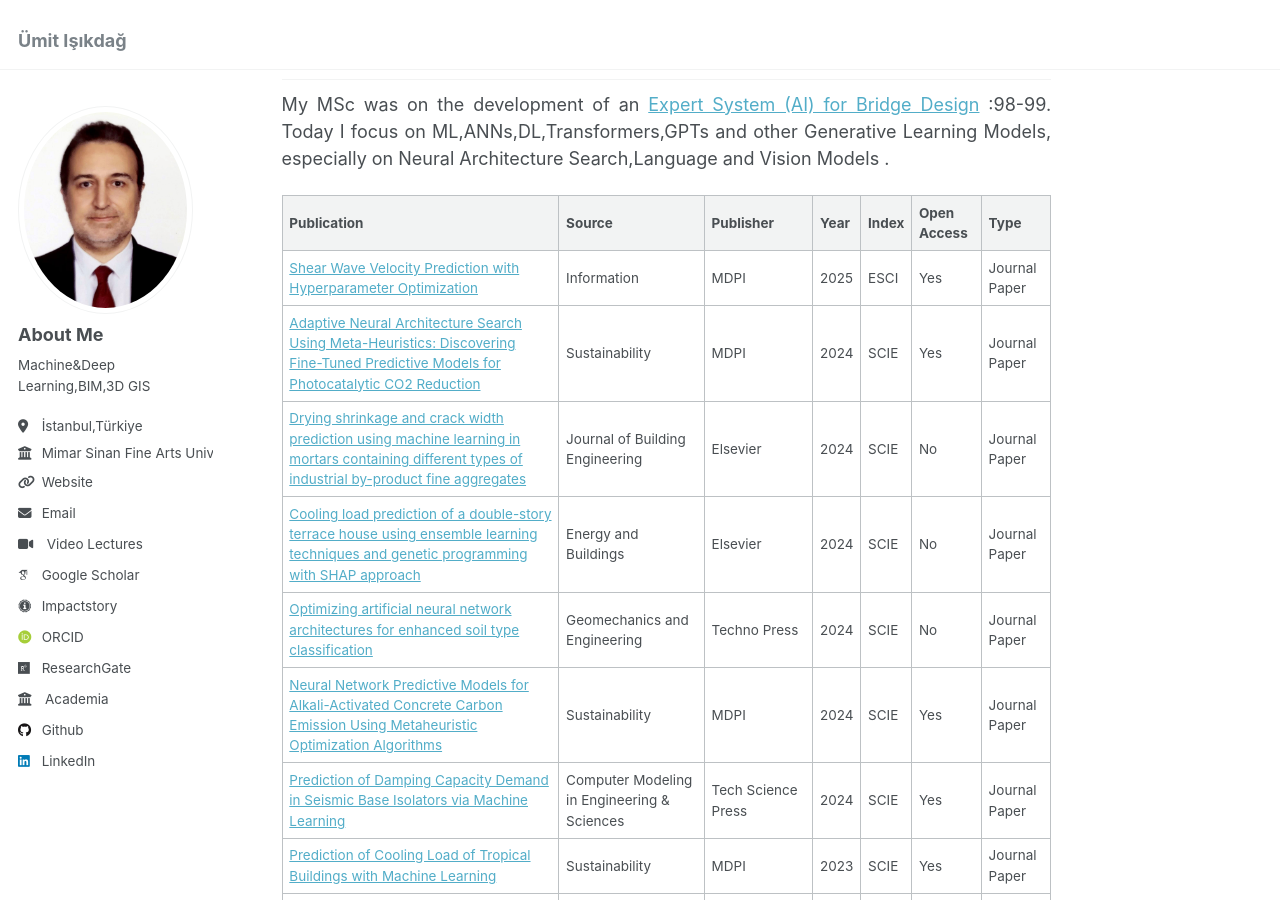
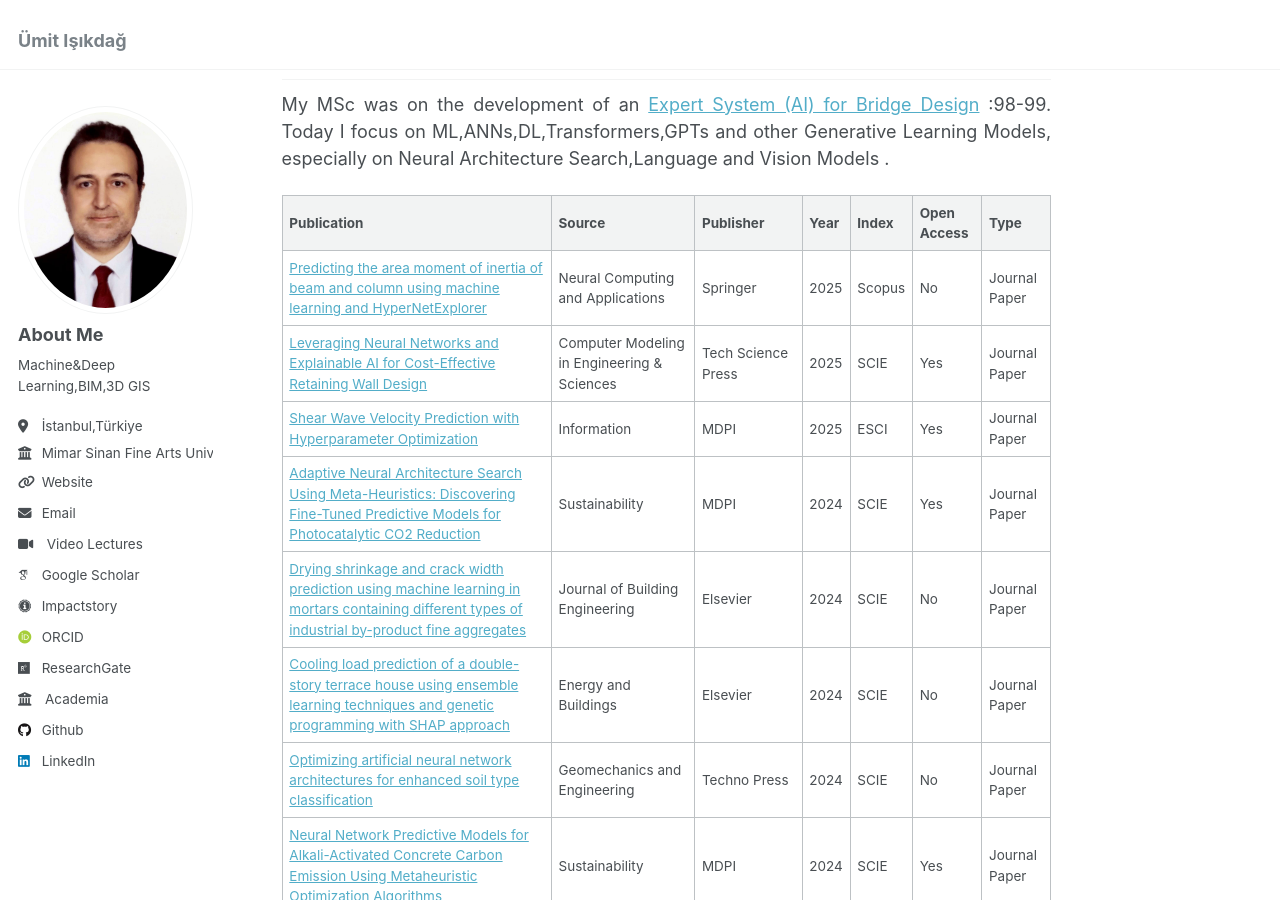
Before and after one commit to isikdag/isikdag.github.io, a Jekyll site: the page built from _pages/about.md, in a window 1280 px wide and 900 px high, scrolled down 488 px. Built offline with Jekyll 4.4.1, drawn with Linux system fonts in a browser that asks for light colours; some web fonts are replaced.

Commit message:
Update about.md

```diff
--- a/_pages/about.md
+++ b/_pages/about.md
@@ -33,6 +33,8 @@ Today I focus on ML,ANNs,DL,Transformers,GPTs and other Generative Learning Mode
 
 |                       Publication                                 |         Source                     |Publisher | Year  | Index |Open Access|Type    |
 | ------------------------------------------------------------------| ---------------------------------- |----------|-------|-------|-----------|--------|
+|[Predicting the area moment of inertia of beam and column using machine learning and HyperNetExplorer](https://link.springer.com/article/10.1007/s00521-025-11323-1)|Neural Computing and Applications|Springer|2025|Scopus|No|Journal Paper |
+|[Leveraging Neural Networks and Explainable AI for Cost-Effective Retaining Wall Design](https://www.techscience.com/CMES/v143n2/61442)|Computer Modeling in Engineering & Sciences|Tech Science Press|2025|SCIE|Yes|Journal Paper|
 |[Shear Wave Velocity Prediction with Hyperparameter Optimization](https://www.mdpi.com/2078-2489/16/1/60)|Information| MDPI|2025|ESCI|Yes|Journal Paper |
 |[Adaptive Neural Architecture Search Using Meta-Heuristics: Discovering Fine-Tuned Predictive Models for Photocatalytic CO2 Reduction](https://www.mdpi.com/2071-1050/16/23/10756)|Sustainability| MDPI|2024|SCIE|Yes|Journal Paper |
 |[Drying shrinkage and crack width prediction using machine learning in mortars containing different types of industrial by-product fine aggregates](https://www.sciencedirect.com/science/article/abs/pii/S2352710224023052)| Journal of Building Engineering |Elsevier |2024  | SCIE | No | Journal Paper |
```
